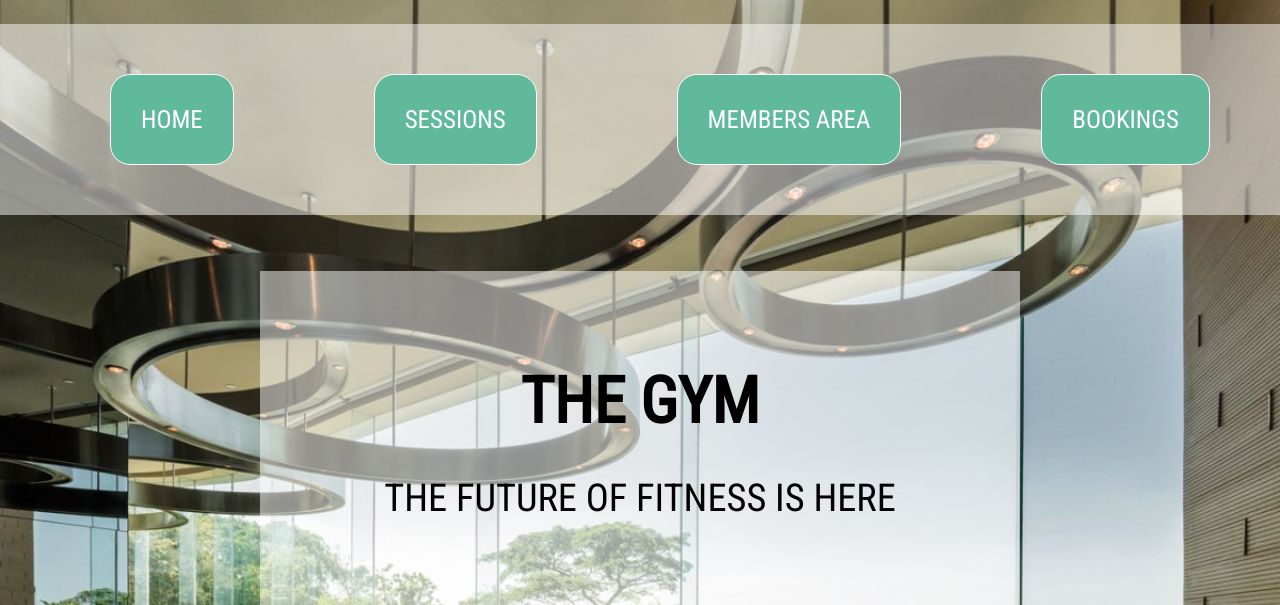
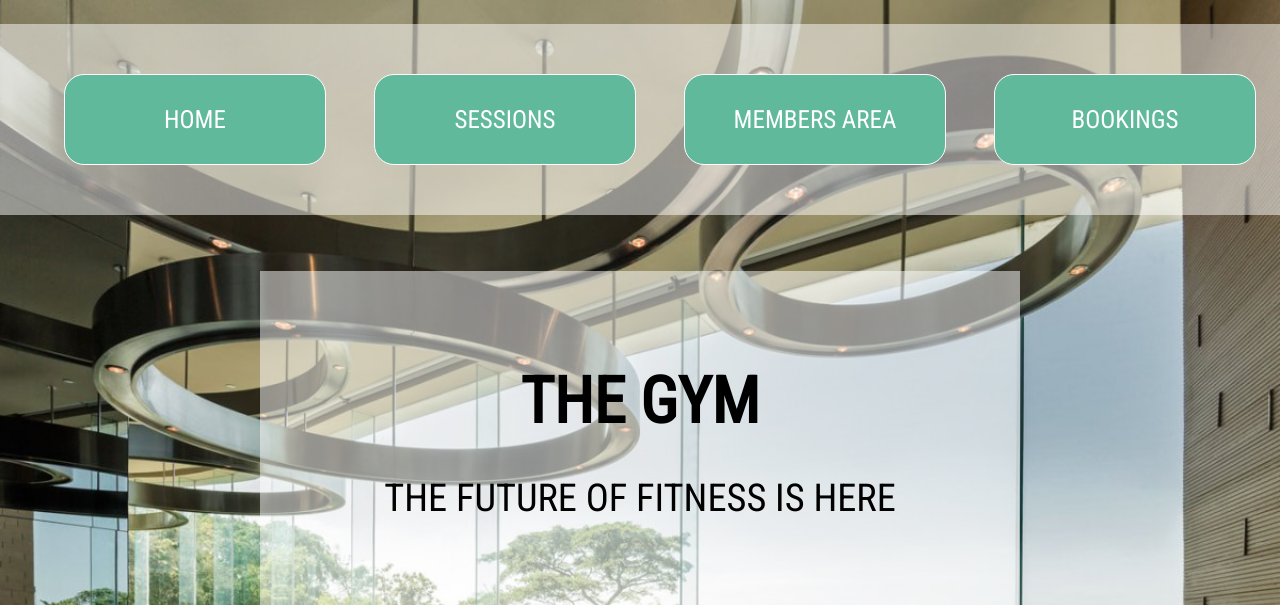
Before and after one commit to nls20/Gym_App_Project, a Flask app: page / in a window 1280 px wide. Shown: the top 605 px of the page. Run offline with Flask 2, Linux system fonts and the light colour scheme.

Commit message:
changes to header nav bar

```diff
--- a/static/css/header.css
+++ b/static/css/header.css
@@ -24,3 +24,23 @@
 .main-nav a:hover {
     background-color: gray;
 }
+
+#home {
+    width:200px;
+    text-align: center;
+}
+
+#sessions {
+    width:200px;
+    text-align: center;
+}
+
+#members {
+    width: 200px;
+    text-align: center;
+}
+
+#bookings {
+    width: 200px;
+    text-align: center;
+}
--- a/templates/base.html
+++ b/templates/base.html
@@ -21,16 +21,16 @@
     <nav>
         <ul class="main-nav">
             <li class="background-nav">
-                <a href="/">HOME</a>
+                <a id="home" href="/">HOME</a>
             </li>
             <li>
-                <a href="/sessions">SESSIONS</a>
+                <a id ="sessions" href="/sessions">SESSIONS</a>
             </li>
             <li>
-                <a href="/members">MEMBERS AREA</a>
+                <a id="members" href="/members">MEMBERS AREA</a>
             </li>
             <li>
-                <a href="/bookings">BOOKINGS</a>
+                <a id="bookings" href="/bookings">BOOKINGS</a>
             </li>
         </ul>
     </nav>
--- a/templates/bookings/index.html
+++ b/templates/bookings/index.html
@@ -5,13 +5,11 @@
 <div class="create-booking-1">
     <h1>NEW BOOKINGS</h1>
 <table>
- <!-- <div class="new-booking"> -->
 <p>
     <a href="/bookings/new"><button class="new-button">CREATE NEW SESSION</button></a>
 </p>
 </div>
 <table class="booking-table">
-<!-- <div class="create-booking-2"> -->
     <tr>
         <th class="table-header-name">NAME</th>
         <th class="table-header-category">SESSION</th>
```
Also changed, not shown: templates/sessions/upcomimg.html (deleted, +0 -29 lines).
